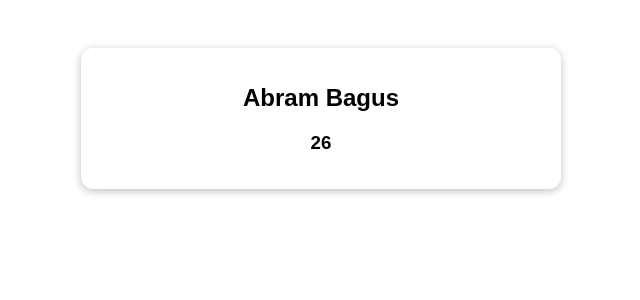
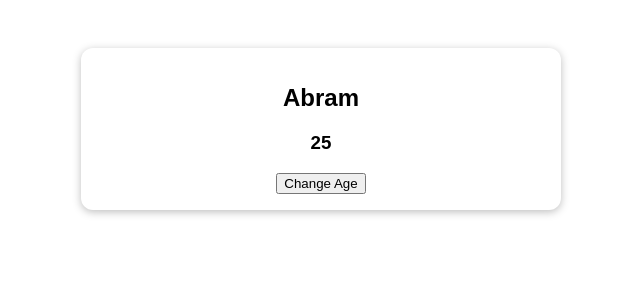
Before and after one commit to abrambagus/vue-composition-api, a Vue app: page / in a window 1280 px wide. Shown: the top 300 px of the page, without its empty margins (319-959 px from the left). Built offline with nearby package versions, Linux system fonts and the light colour scheme; the HTML template or start-up script is replaced by a standard one.

Commit message:
replacing methods with function

```diff
--- a/src/App.vue
+++ b/src/App.vue
@@ -2,6 +2,7 @@
   <section class="container">
     <h2>{{ user.name }}</h2>
     <h3>{{ user.age }}</h3>
+    <button @click="setAge">Change Age</button>
   </section>
 </template>
 
@@ -18,15 +19,13 @@ export default {
       age: 25,
     });
 
-    setTimeout(function () {
-      // uName.value = 'Abram Bagus';
-      // uAge.value = 26;
-      user.name = 'Abram Bagus';
-      user.age = 26;
-    }, 2000);
+    function setNewAge() {
+      user.age = 32;
+    }
 
     return {
       user: user,
+      setAge: setNewAge,
     };
   },
   // data() {
```
